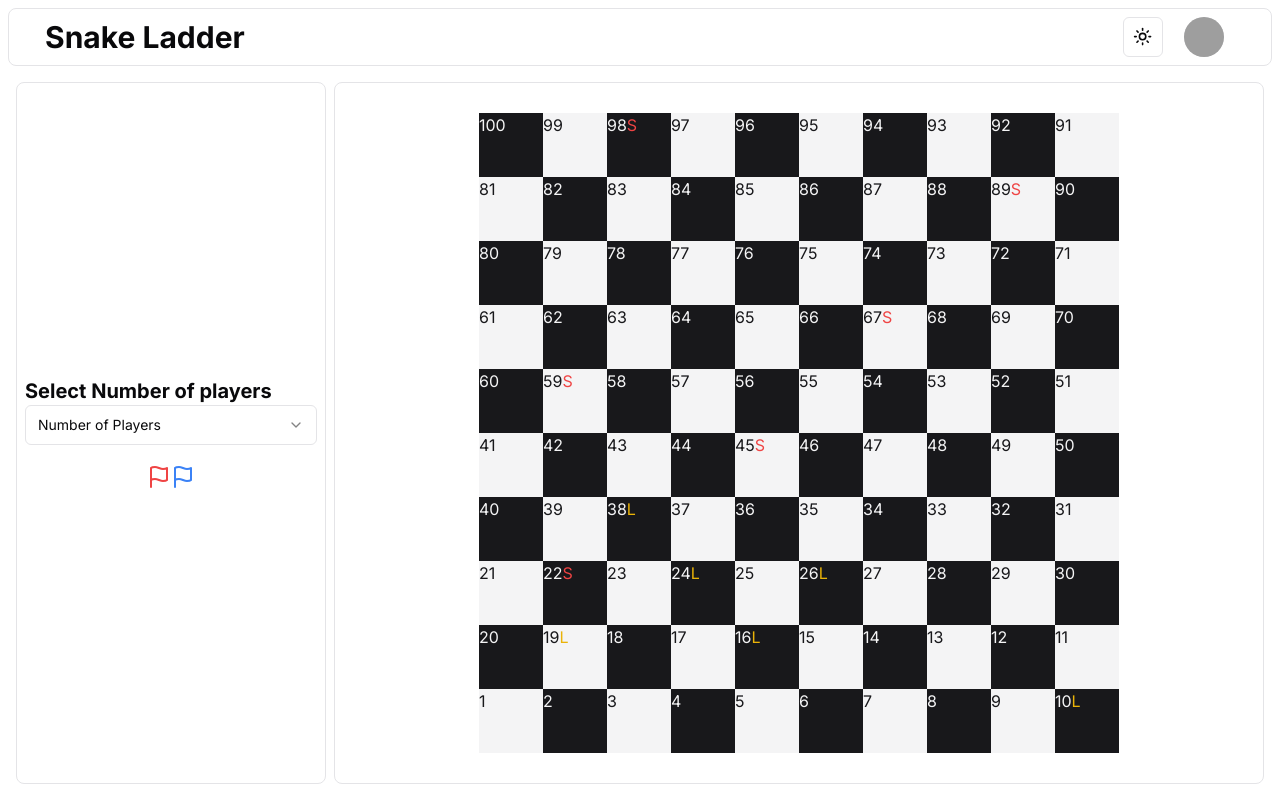
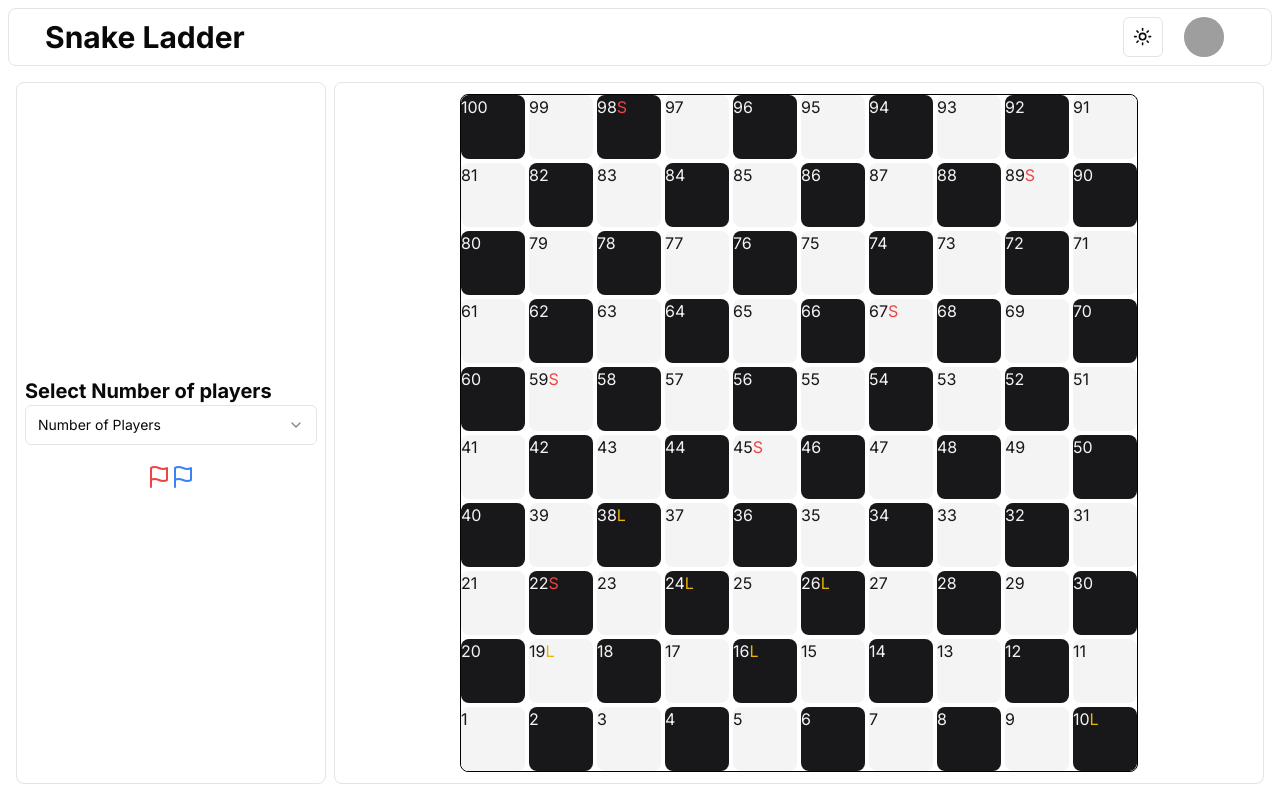
Before and after one commit to arpitv970/snake-ladder, a Next.js app: page / in a window 1280 px wide. Built offline with nearby package versions, Linux system fonts and the light colour scheme; grey boxes are pictures that could not be loaded.

Commit message:
added snakes & ladders

```diff
--- a/app/globals.css
+++ b/app/globals.css
@@ -99,7 +99,7 @@ main {
 
 /* Board */
 .board {
-  @apply grid grid-cols-10 w-max;
+  @apply grid grid-cols-10 w-max border border-black rounded-lg gap-1;
 }
 
 .board-sec {
@@ -107,7 +107,7 @@ main {
 }
 
 .tile {
-  @apply h-[4rem] w-[4rem] m-0 px-0 flex justify-start items-start;
+  @apply h-[4rem] w-[4rem] m-0 px-0 flex justify-start items-start rounded-lg;
 }
 .dark-tile {
   @apply bg-primary text-secondary;
```
